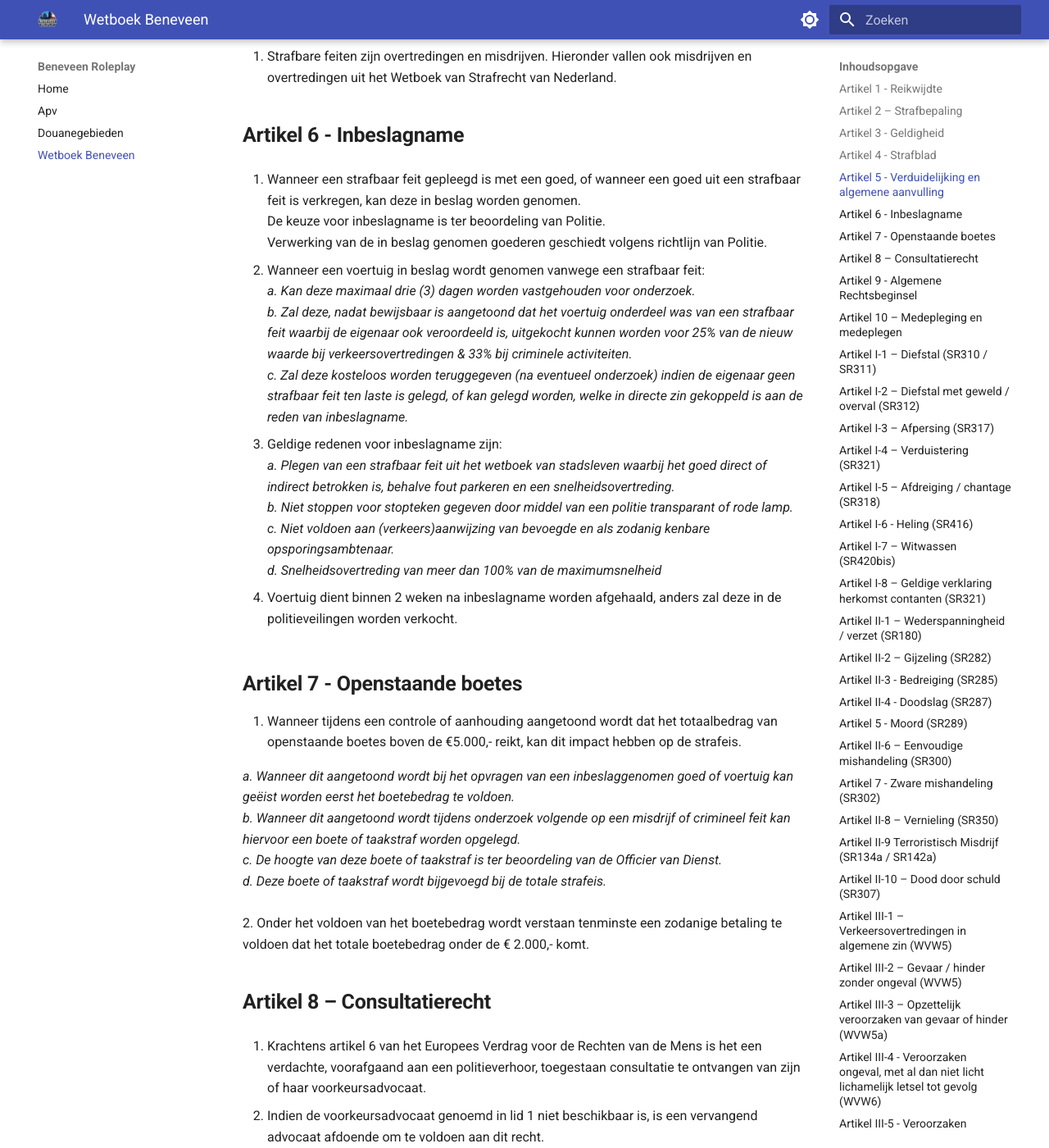
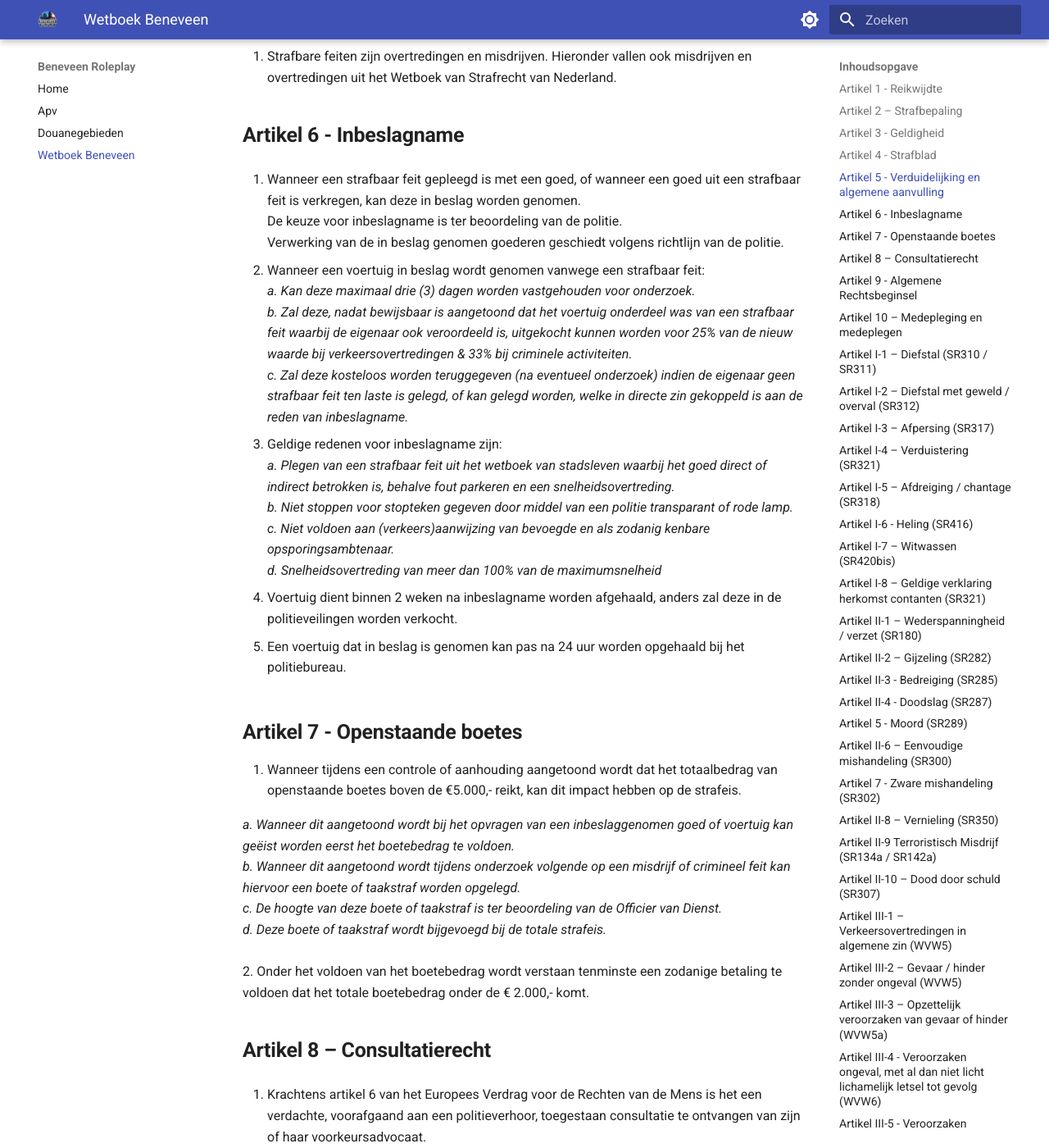
Before and after one commit to BeneveenRoleplay/wetboek, an MkDocs documentation site: the page built from docs/wetboek.md, in a window 1280 px wide and 1400 px high, scrolled down 2141 px. Shown: the whole window at 82% size. Built offline with MkDocs 1.6.1 and Material for MkDocs 9.7.7, drawn with Linux system fonts in a browser that asks for light colours.

Commit message:
verandering wetboek

```diff
--- a/docs/wetboek.md
+++ b/docs/wetboek.md
@@ -85,9 +85,8 @@ f. Boetes.*
 ## **Artikel 6 - Inbeslagname**
 
 1. Wanneer een strafbaar feit gepleegd is met een goed, of wanneer een goed uit een strafbaar feit is verkregen, kan deze in beslag worden genomen.
-De keuze voor inbeslagname is ter beoordeling van Politie.
-Verwerking van de in beslag genomen goederen geschiedt volgens richtlijn van
-Politie.
+De keuze voor inbeslagname is ter beoordeling van de politie.
+Verwerking van de in beslag genomen goederen geschiedt volgens richtlijn van de politie.
 
 2. Wanneer een voertuig in beslag wordt genomen vanwege een strafbaar feit:
 *a. Kan deze maximaal drie (3) dagen worden vastgehouden voor onderzoek.*
@@ -102,6 +101,8 @@ Politie.
 *d. Snelheidsovertreding van meer dan 100% van de maximumsnelheid*
 
 4. Voertuig dient binnen 2 weken na inbeslagname worden afgehaald, anders zal deze in de politieveilingen worden verkocht.
+
+5. Een voertuig dat in beslag is genomen kan pas na 24 uur worden opgehaald bij het politiebureau.
 
 
 
```
